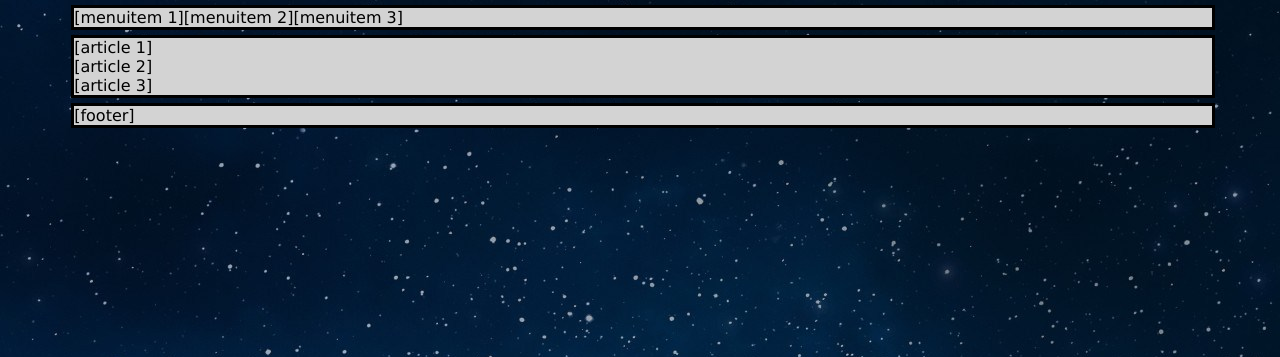
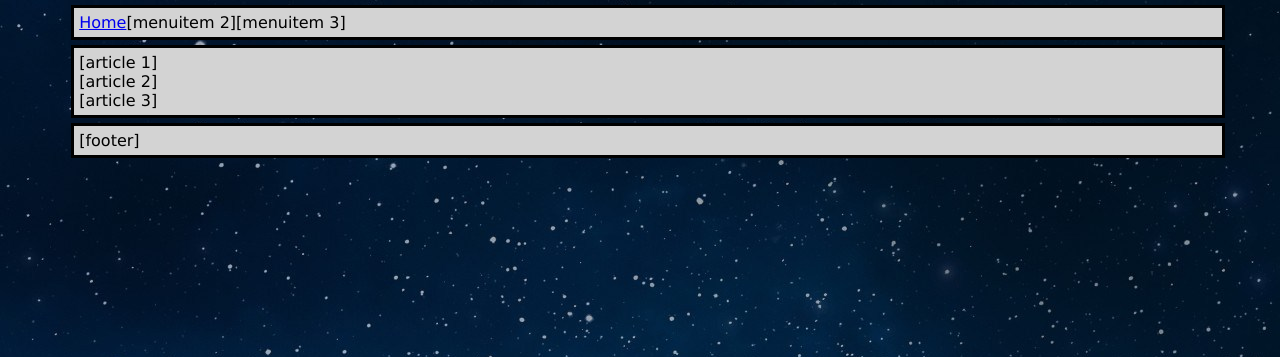
Before and after one commit to Joris-ict/HTMLCSS2, a PHP site: page / in a window 1280 px wide. Shown: the part 112-469 px from the top of the page. Run offline with PHP 8.4, Linux system fonts and the light colour scheme.

Commit message:
home link in menu

```diff
--- a/CSS/style.css
+++ b/CSS/style.css
@@ -24,7 +24,7 @@ header{
   margin-left: 5%;
   margin-right: 5%;
   margin-bottom: 5px;
-  margin-bottom: 5px;
+  padding: 5px;
 }
 
 #content{
@@ -35,7 +35,7 @@ header{
   margin-left: 5%;
   margin-right: 5%;
   margin-bottom: 5px;
-  margin-bottom: 5px;
+  padding: 5px;
 }
 
 #footer{
@@ -46,4 +46,5 @@ header{
   margin-left: 5%;
   margin-right: 5%;
   margin-bottom: 5px;
+  padding: 5px;
 }
--- a/index.html
+++ b/index.html
@@ -10,11 +10,11 @@
 
   <body>
     <header>
-    [Logo] My Website
+      [Logo] My Website
     </header>
 
     <div id="menu">
-   	[menuitem 1][menuitem 2][menuitem 3]
+   	  <a href="index.html">Home</a>[menuitem 2][menuitem 3]
     </div>
 
     <div id="content">
```
